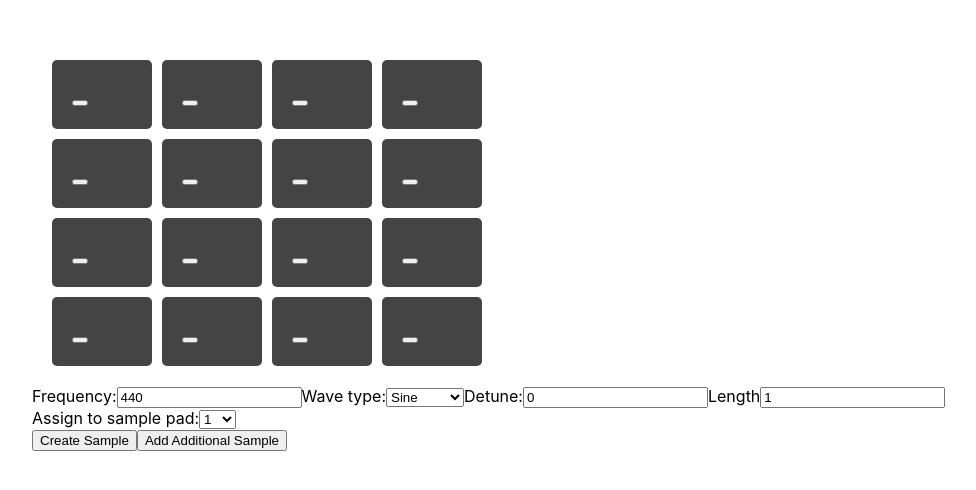
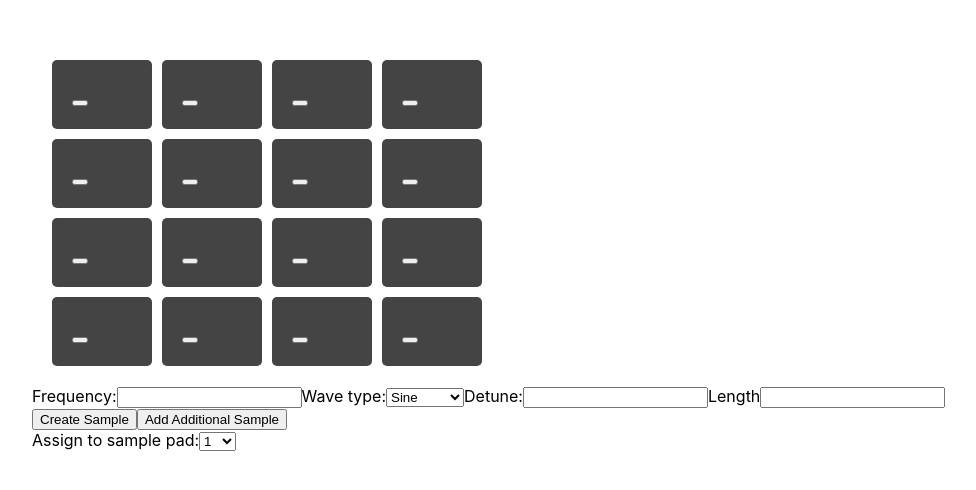
Before and after one commit to jeff-v/react-sampler-synthesizer, a React (Create React App) app: page / in a window 1280 px wide. Shown: the top 490 px of the page, without its empty margins (8-984 px from the left). Built offline with nearby package versions, Linux system fonts and the light colour scheme.

Commit message:
i made an improvement

```diff
--- a/src/App.js
+++ b/src/App.js
@@ -24,6 +24,7 @@ class App extends Component {
   }
 
   playSample = e => {
+    console.log(e.target)
     const sample = JSON.parse(e.target.value);
     console.log(sample)
     const AudioContext = window.AudioContext;
--- a/src/components/CreateSample/CreateSample.js
+++ b/src/components/CreateSample/CreateSample.js
@@ -14,11 +14,12 @@ export default class CreateSample extends Component {
           detune: 0,
           frequency: 440,
           volume: 1,
-          waveType: "sine",
+          waveType: "sine"
         }
       ],
       sampleAssignment: 1,
-      samplerRows: 1
+      samplerRows: 1,
+      newOscillatorObject: {}
     };
   }
 
@@ -27,6 +28,7 @@ export default class CreateSample extends Component {
     this.setState({
       sampleSum: [
         {
+          id: 1,
           length: 1,
           source: "",
           detune: 0,
@@ -40,6 +42,27 @@ export default class CreateSample extends Component {
     });
   };
 
+  handleSampleChange = e => {
+    const { newOscillatorObject } = this.state
+    const value = e.target.value;
+    const id = e.target.id;
+    let sampleSumCopy = this.state.sampleSum;
+    newOscillatorObject[e.target.name] = value
+    console.log(newOscillatorObject)
+    sampleSumCopy[id] = newOscillatorObject
+    this.setState({
+      sampleSum: sampleSumCopy
+    });
+  };
+
+  onOscillatorSubmit = e => {
+    const { newOscillatorObject } = this.state
+
+    // this.setState( {
+    //   sampleSum: newSampleSum
+    // })
+  };
+
   addAdditionalSample = () => {
     this.setState({
       samplerRows: this.state.samplerRows + 1
@@ -47,10 +70,21 @@ export default class CreateSample extends Component {
   };
 
   render() {
+    const padAssignment = [];
+    (function samplePads(numberOfPads) {
+      for (let i = 0; i < numberOfPads; i++) {
+        padAssignment.push(
+          <option value={i} key={i}>
+            {i}
+          </option>
+        );
+      }
+    })(16);
+
     const samplerRows = [];
     for (let i = 0; i < this.state.samplerRows; i++) {
       samplerRows.push(
-        <OscillatorSettings onSampleChange={this.props.onSampleChange} id={i} />
+        <OscillatorSettings handleSampleChange={this.handleSampleChange} sampleSum={this.state.sampleSum} id={i} />
       );
     }
 
@@ -63,6 +97,16 @@ export default class CreateSample extends Component {
             Add Additional Sample
           </button>
         </section>
+        <label>
+          Assign to sample pad:
+          <select
+            name="assignToSampler"
+            value={this.state.sampleAssignment}
+            onChange={this.handleSampleChange}
+          >
+            {padAssignment}
+          </select>
+        </label>
       </div>
     );
   }
--- a/src/components/OscillatorSettings/OscillatorSettings.js
+++ b/src/components/OscillatorSettings/OscillatorSettings.js
@@ -1,58 +1,27 @@
 import React, { Component } from "react";
 
 export default class OscillatorSettings extends Component {
-  constructor(props) {
-    super(props);
-
-    this.state = {
-      length: 1,
-      source: "",
-      detune: 0,
-      frequency: 440,
-      volume: 1,
-      waveType: "sine",
-      sampleAssignment: 1
-    };
-  }
-
-  handleSampleChange = e => {
-    const name = e.target.name;
-    const id = e.target.id;
-    this.setState({
-      [name[id]]: e.target.value
-    });
-  };
 
   render() {
-    const padAssignment = [];
-    (function samplePads(numberOfPads) {
-      for (let i = 0; i < numberOfPads; i++) {
-        padAssignment.push(
-          <option value={i} key={i}>
-            {i}
-          </option>
-        );
-      }
-    })(16);
-
     return (
-      <div>
         <form>
           <label>
             Frequency:
             <input
+              id={this.props.id}
               name="frequency"
               type="text"
-            value={this.state.frequency}
-            onChange={this.handleSampleChange}
+              value={this.props.frequency}
+              onChange={this.props.handleSampleChange}
             />
           </label>
           <label>
             Wave type:
             <select
+              id={this.props.id}
               name="waveType"
-            value={this.state.waveType}
-            onChange={this.handleSampleChange}
+              value={this.props.waveType}
+              onChange={this.props.handleSampleChange}
             >
               <option value="sine">Sine</option>
               <option value="square">Square</option>
@@ -63,33 +32,24 @@ export default class OscillatorSettings extends Component {
           <label>
             Detune:
             <input
+              id={this.props.id}
               name="detune"
               type="text"
-            value={this.state.detune}
-            onChange={this.handleSampleChange}
+              value={this.props.detune}
+              onChange={this.props.handleSampleChange}
             />
           </label>
           <label>
             Length
             <input
+              id={this.props.id}
               name="length"
               type="text"
-            value={this.state.length}
-            onChange={this.handleSampleChange}
+              value={this.props.length}
+              onChange={this.props.handleSampleChange}
             />
           </label>
         </form>
-      <label>
-          Assign to sample pad:
-          <select
-            name="assignToSampler"
-            value={this.state.sampleAssignment}
-            onChange={this.handleSampleChange}
-          >
-            {padAssignment}
-          </select>
-        </label>
-      </div>
     );
   }
 }
```
Lines whose indentation alone changed are shown as unchanged.
